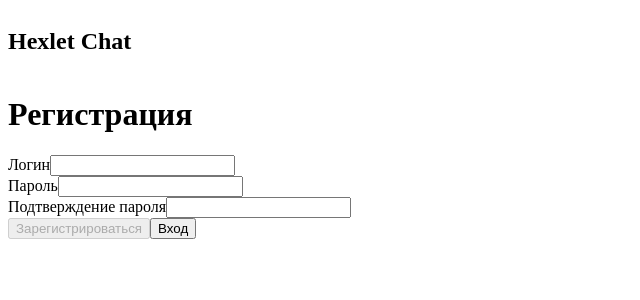
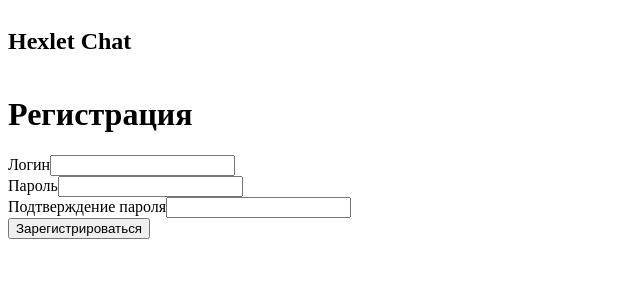
Before and after one commit to anmord/frontend-project-12, a React (Vite) app in the folder frontend/: page /signup in a window 1280 px wide. Shown: the top 300 px of the page, without its empty margins (0-640 px from the left). Built offline with nearby package versions, Linux system fonts and the light colour scheme; no server answers; what leo-profanity would draw is missing.

Commit message:
On the registration page, I removed the back button and the lock on the login button.

```diff
--- a/frontend/src/pages/Signup.jsx
+++ b/frontend/src/pages/Signup.jsx
@@ -36,7 +36,6 @@ export const SignupPage = () => {
       <Formik
         initialValues={{ login: "", password: "", confirmPassword: "" }}
         validationSchema={schema}
-        validateOnMount
         onSubmit={async (values, { setSubmitting, setErrors }) => {
           try {
             const response = await axios.post('/api/v1/signup', {
@@ -59,7 +58,7 @@ export const SignupPage = () => {
           }
         }}
       >
-        {({ isSubmitting, isValid }) => (
+        {({ isSubmitting }) => (
           <Form>
             <div className="form-group">
               <h1>{t('signup')}</h1>
@@ -89,8 +88,7 @@ export const SignupPage = () => {
               />
               <ErrorMessage name="confirmPassword" component="div" />
             </div>
-            <button type="submit" disabled={isSubmitting || !isValid}>{t('signupButton')}</button>
-            <button type="button" onClick={() => navigate('/login')}>{t('login')}</button>
+            <button type="submit" disabled={isSubmitting}>{t('signupButton')}</button>
           </Form>
         )}
       </Formik>
```
